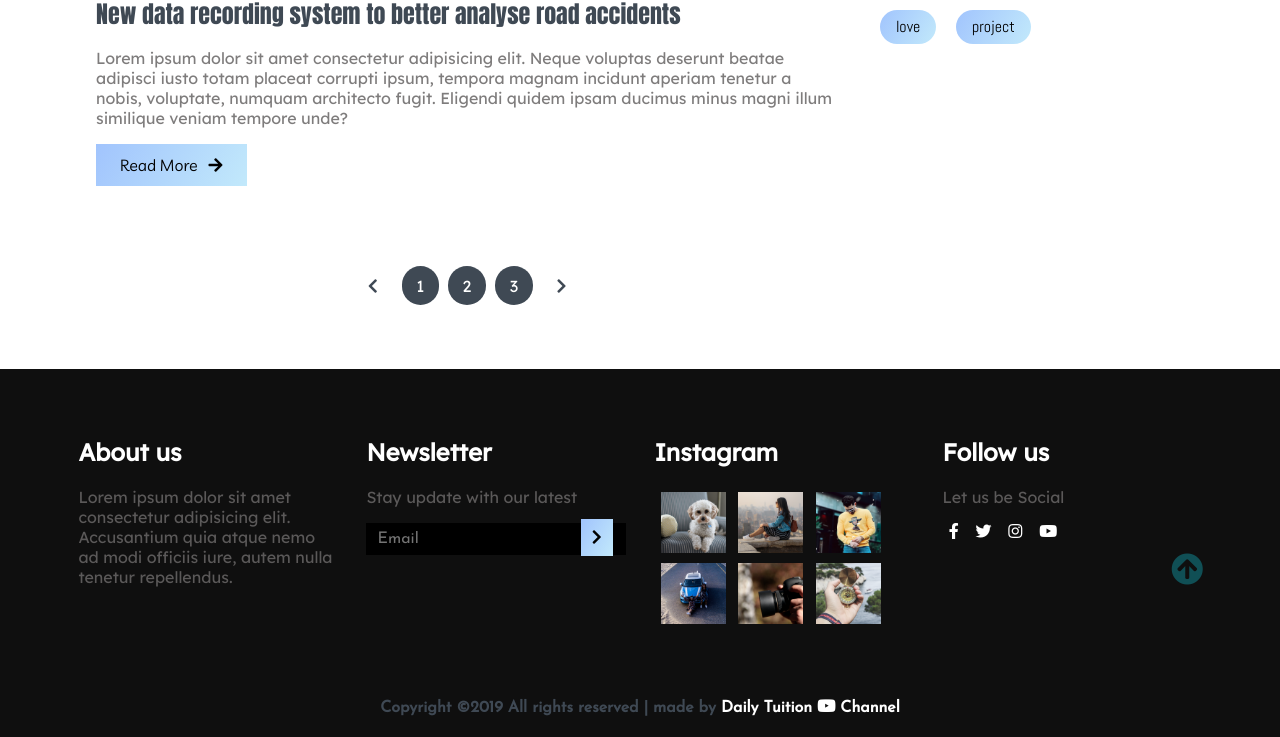
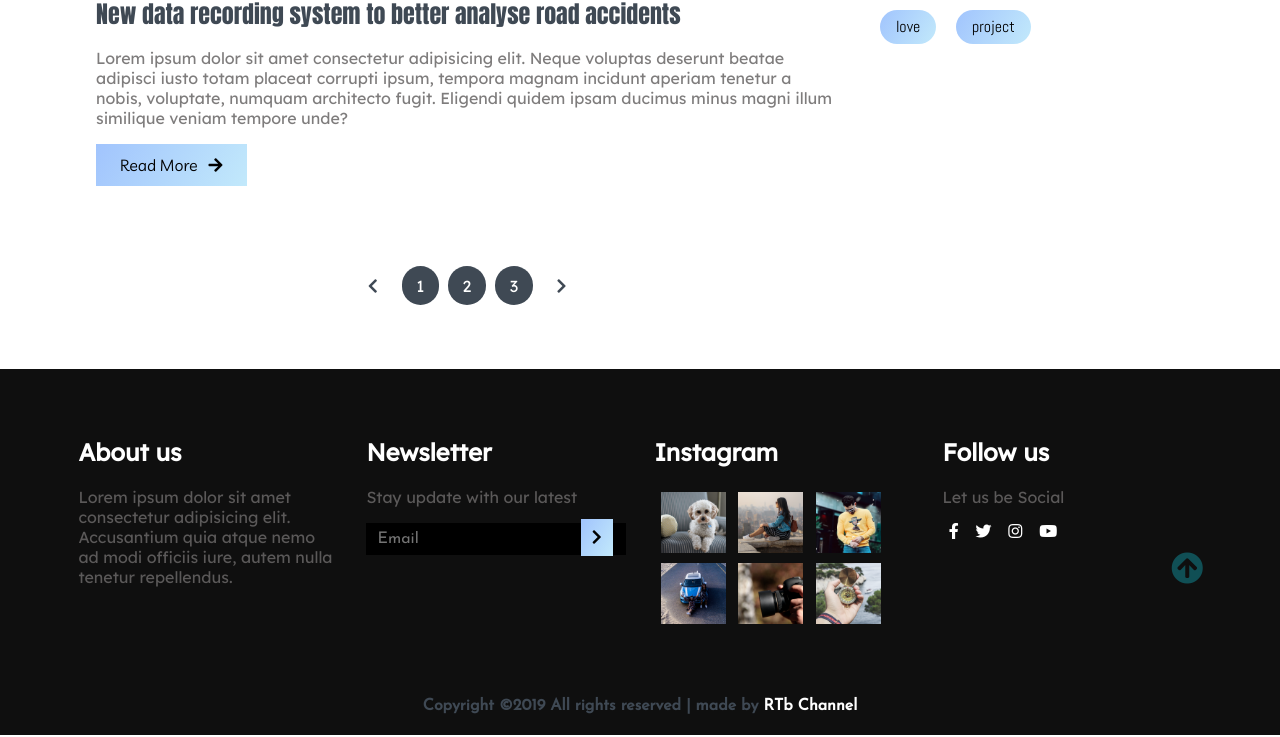
Before and after one commit to HassanRamos/Blog, a plain HTML site: page Index.html in a window 1280 px wide. Shown: the part 4295-5032 px from the top of the page. Drawn offline with Linux system fonts and the light colour scheme.

Commit message:
Update Index.html

```diff
--- a/Index.html
+++ b/Index.html
@@ -412,7 +412,7 @@
         <div class="rights flex-row">
             <h4 class="text-gray">
                 Copyright ©2019 All rights reserved | made by
-                <a href="www.youtube.com/c/dailytuition" target="_black">Daily Tuition <i class="fab fa-youtube"></i>
+                <a href="#" target="_black">RTb
                     Channel</a>
             </h4>
         </div>
```
